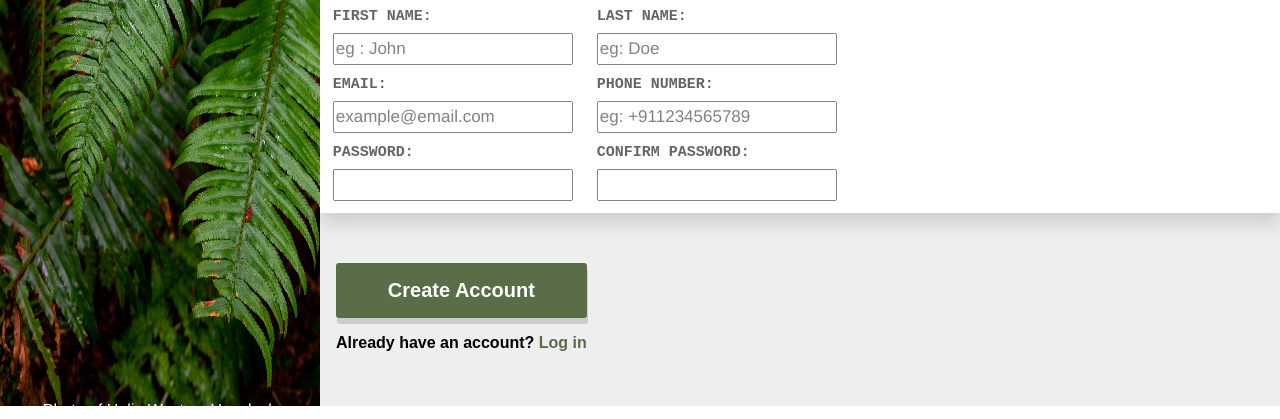
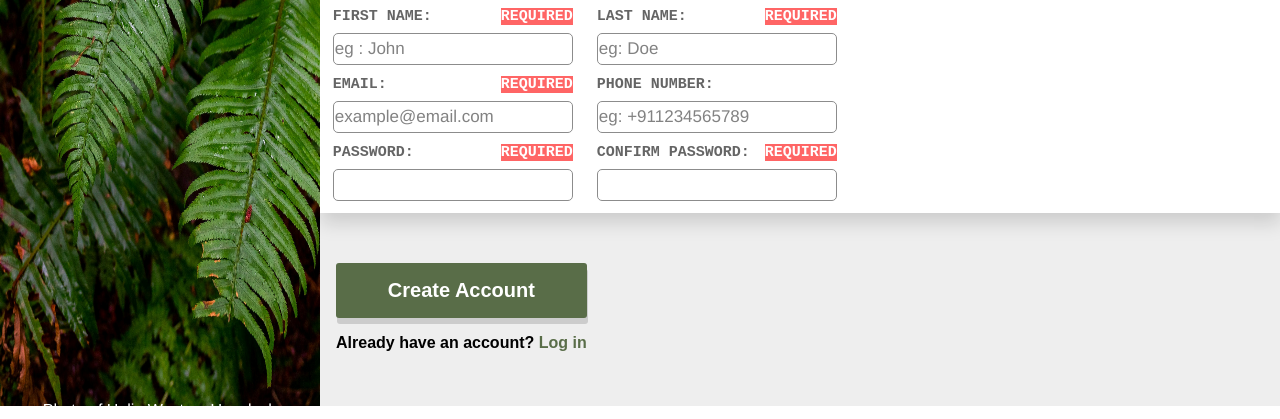
Before and after one commit to StewardRighteous/sample-signup-form, a plain HTML site: page index.html in a window 1280 px wide. Shown: the part 394-813 px from the top of the page. Drawn offline with Linux system fonts and the light colour scheme.

Commit message:
feat - style client side validation

```diff
--- a/index.html
+++ b/index.html
@@ -35,31 +35,31 @@
             <h1>Let's Do This!</h1>
             <div class="form-row">
                 <div class="form-element">
-                    <label for="firstname">First Name:</label>
+                    <label for="firstname" class="required">First Name:</label>
                     <input type="text" name="user_firstname" id="firstname" pattern="[a-zA-Z]+" placeholder="eg : John" required>
                 </div>
                 <div class="form-element">
-                    <label for="lastname">Last Name:</label>
+                    <label for="lastname" class="required">Last Name:</label>
                     <input type="text" name="user_lastname" id="lastname" pattern="[a-zA-Z]+" placeholder="eg: Doe" required>
                 </div>
             </div>
             <div class="form-row">
                 <div class="form-element">
-                    <label for="email">Email:</label>
+                    <label for="email" class="required">Email:</label>
                     <input type="email" name="user_email" id="email" placeholder="example@email.com" required>
                 </div>
                 <div class="form-element">
-                    <label for="number">Phone Number:</label>
-                    <input type="tel" name="user_number" id="number" pattern="[\+]\d{2}\d{10}" placeholder="eg: +911234565789" required>
+                    <label for="number" >Phone Number:</label>
+                    <input type="tel" name="user_number" id="number" pattern="[\+]\d{2}\d{10}" placeholder="eg: +911234565789" >
                 </div>
             </div>
             <div class="form-row">
                 <div class="form-element">
-                    <label for="password">Password:</label>
+                    <label for="password" class="required">Password:</label>
                     <input type="password" name="user_password" id="password" pattern="^(?=.*\d)(?=.*[a-z])(?=.*[A-Z])(?!.*\s).*$" required>
                 </div>
                 <div class="form-element">
-                    <label for="confirm-password">Confirm Password:</label>
+                    <label for="confirm-password" class="required">Confirm Password:</label>
                     <input type="password" name="user_confirm_password" id="confirm-password" pattern="^(?=.*\d)(?=.*[a-z])(?=.*[A-Z])(?!.*\s).*$" required>
                 </div>
             </div>
--- a/style.css
+++ b/style.css
@@ -141,6 +141,7 @@ body{
     flex-flow: column wrap;
     width: 25%;
     gap: 8px;
+    position: relative;
 }
 
 .form-element > label{
@@ -157,6 +158,8 @@ body{
     font-size: 17px;
     padding: 1px;
     opacity: 0.9;
+    border-radius: 5px;
+    border: 1px solid gray;
 }
 
 /* Submit Area */
@@ -184,3 +187,28 @@ body{
     color: #596D48;
     text-decoration: none;
 }
+
+/* Validation Styling */
+
+.form-element .required::after{
+    content: "required";
+    color:white;
+    width: fit-content;
+    height: fit-content;
+    background-color: red;
+    position: absolute;
+    right: 0;
+}
+
+.form-element > input:focus{
+    outline: none;
+    box-shadow: 5px 5px rgb(32,32,186, 0.5);
+}
+
+.form-element > input:focus:valid{
+    border: 2px solid rgb(32, 100, 32);
+}
+
+.form-element > input:focus:invalid{
+    border: 2px solid rgb(204, 10, 10);
+}
```
